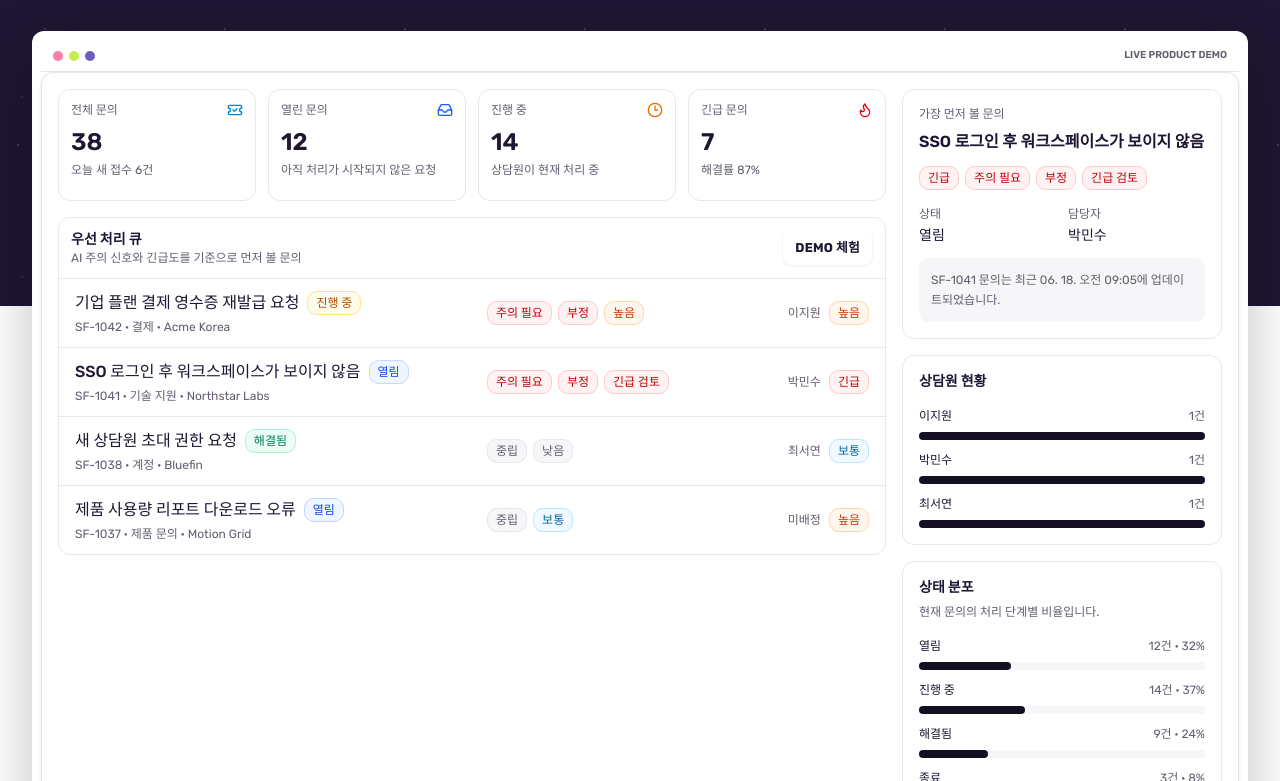
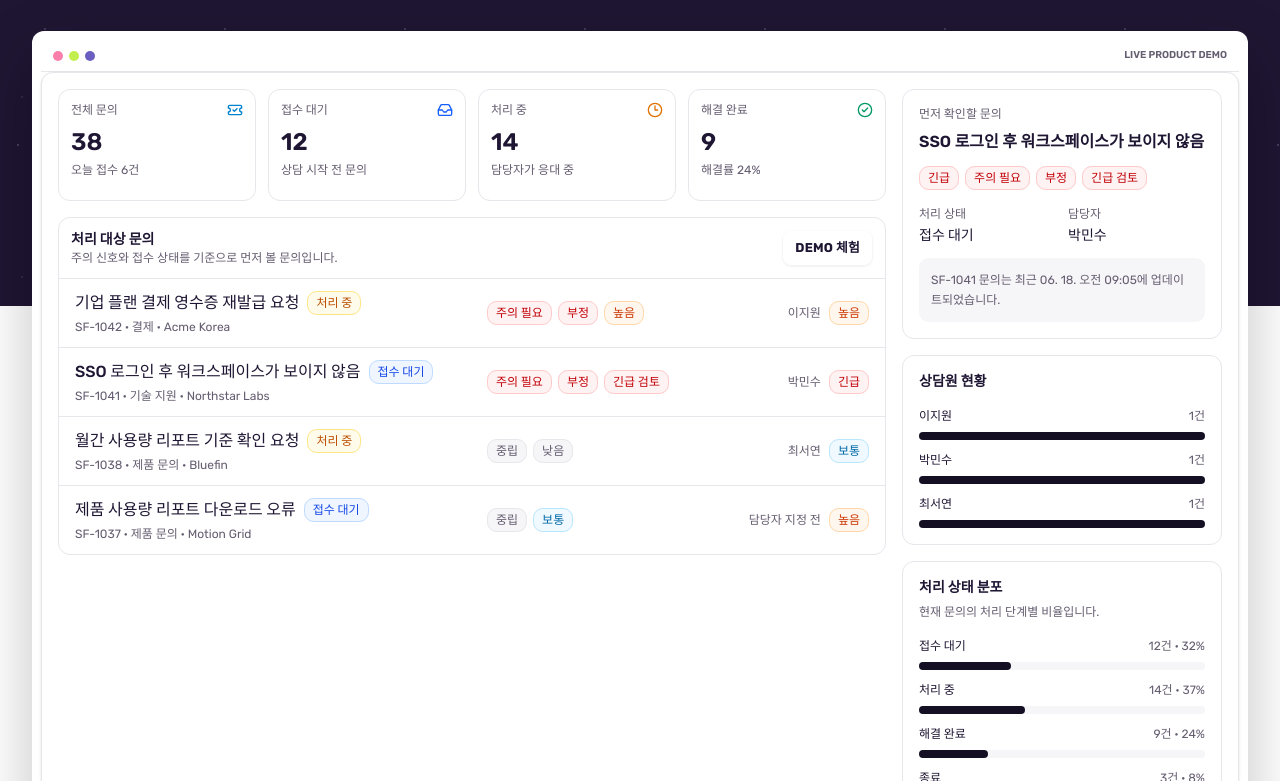
Before and after one commit to ddoniddoni/support-flow, a Next.js app: page / in a window 1280 px wide. Shown: the part 599-1380 px from the top of the page. Built offline with nearby package versions, Linux system fonts and the light colour scheme; no server answers.

Commit message:
fix(dashboard): 운영 화면 제품 언어 정리
완료된 문의가 미배정으로 보이지 않도록 처리 대상 목록을 활성 문의 중심으로 바꾸고, 대시보드 지표와 상태 라벨을 실제 지원 운영 용어에 맞게 정리했다.

```diff
--- a/src/app/admin/page.tsx
+++ b/src/app/admin/page.tsx
@@ -21,7 +21,7 @@ const adminAreas = [
   },
   {
     title: "운영 통계",
-    description: "열린 문의, 진행 중 문의, 긴급 문의와 카테고리 분포를 확인합니다.",
+    description: "접수 대기, 처리 중, 해결 완료와 AI 주의 신호를 확인합니다.",
     icon: BarChart3,
   },
   {
--- a/src/features/ai/components/ai-analysis-summary-card.tsx
+++ b/src/features/ai/components/ai-analysis-summary-card.tsx
@@ -26,9 +26,9 @@ const priorityLabels: Record<TicketPriority, string> = {
 };
 
 const statusLabels: Record<TicketStatus, string> = {
-  open: "열림",
-  in_progress: "진행 중",
-  resolved: "해결됨",
+  open: "접수 대기",
+  in_progress: "처리 중",
+  resolved: "해결 완료",
   closed: "종료",
 };
 
--- a/src/features/ai/components/ai-assistant-panel.tsx
+++ b/src/features/ai/components/ai-assistant-panel.tsx
@@ -54,9 +54,9 @@ const priorityLabels: Record<(typeof ticketPriorities)[number], string> = {
 };
 
 const statusLabels: Record<(typeof ticketStatuses)[number], string> = {
-  open: "열림",
-  in_progress: "진행 중",
-  resolved: "해결됨",
+  open: "접수 대기",
+  in_progress: "처리 중",
+  resolved: "해결 완료",
   closed: "종료",
 };
 
--- a/src/features/ai/components/ai-review-table.tsx
+++ b/src/features/ai/components/ai-review-table.tsx
@@ -52,6 +52,16 @@ function formatTicketNumber(ticketNumber: number | null | undefined) {
   }
 
   return `SF-${String(ticketNumber).padStart(4, "0")}`;
+}
+
+function getAssigneeLabel(ticket: NonNullable<AIReviewQueueItem["ticket"]>) {
+  if (ticket.assignee?.name) {
+    return ticket.assignee.name;
+  }
+
+  return ticket.status === "resolved" || ticket.status === "closed"
+    ? "처리 완료"
+    : "담당자 지정 전";
 }
 
 function SentimentBadge({ sentiment }: { sentiment: AISentiment }) {
@@ -109,7 +119,7 @@ function TicketSummary({ item }: { item: AIReviewQueueItem }) {
       <p className="mt-1 truncate text-xs text-muted-foreground">
         {formatTicketNumber(ticket.ticket_number)} ·{" "}
         {ticket.customer?.name ?? "고객 정보 없음"} ·{" "}
-        {ticket.assignee?.name ?? "미배정"}
+        {getAssigneeLabel(ticket)}
       </p>
     </div>
   );
--- a/src/features/dashboard/api/dashboard-api.ts
+++ b/src/features/dashboard/api/dashboard-api.ts
@@ -55,9 +55,9 @@ export type DashboardStats = {
 };
 
 const statusLabels: Record<TicketStatus, string> = {
-  open: "열림",
-  in_progress: "진행 중",
-  resolved: "해결됨",
+  open: "접수 대기",
+  in_progress: "처리 중",
+  resolved: "해결 완료",
   closed: "종료",
 };
 
@@ -156,6 +156,9 @@ export async function getDashboardStats(
   }
 
   const tickets = (data ?? []) as DashboardTicket[];
+  const activeTickets = tickets.filter(
+    (ticket) => ticket.status !== "resolved" && ticket.status !== "closed",
+  );
   const todayStart = getTodayStart();
 
   return {
@@ -183,6 +186,6 @@ export async function getDashboardStats(
       (ticket) => ticket.category,
       (key) => categoryLabels[key] ?? key,
     ),
-    recentTickets: tickets.slice(0, 5),
+    recentTickets: activeTickets.slice(0, 5),
   };
 }
--- a/src/features/dashboard/api/demo-dashboard-stats.ts
+++ b/src/features/dashboard/api/demo-dashboard-stats.ts
@@ -6,13 +6,13 @@ export const demoDashboardStats: DashboardStats = {
   totalTickets: 38,
   openTickets: 12,
   inProgressTickets: 14,
-  resolvedTickets: 33,
+  resolvedTickets: 9,
   urgentTickets: 7,
   createdToday: 6,
   statusDistribution: [
-    { key: "open", label: "열림", count: 12, percentage: 32 },
-    { key: "in_progress", label: "진행 중", count: 14, percentage: 37 },
-    { key: "resolved", label: "해결됨", count: 9, percentage: 24 },
+    { key: "open", label: "접수 대기", count: 12, percentage: 32 },
+    { key: "in_progress", label: "처리 중", count: 14, percentage: 37 },
+    { key: "resolved", label: "해결 완료", count: 9, percentage: 24 },
     { key: "closed", label: "종료", count: 3, percentage: 8 },
   ],
   categoryDistribution: [
@@ -57,13 +57,13 @@ export const demoDashboardStats: DashboardStats = {
     },
     {
       id: "demo-ticket-1038",
-      title: "새 상담원 초대 권한 요청",
+      title: "월간 사용량 리포트 기준 확인 요청",
       ticket_number: 1038,
       customer: { email: "admin@bluefin.example", name: "Bluefin" },
       assignee: { email: "seoyeon@example.com", name: "최서연" },
-      category: "account",
+      category: "product",
       priority: "medium",
-      status: "resolved",
+      status: "in_progress",
       ai_needs_review: false,
       ai_sentiment: "neutral",
       ai_urgency: "low",
--- a/src/features/dashboard/components/dashboard-view.tsx
+++ b/src/features/dashboard/components/dashboard-view.tsx
@@ -20,10 +20,10 @@ function getRoleLabel(role: Tables<"profiles">["role"]) {
 
 function getRoleDescription(role: Tables<"profiles">["role"]) {
   if (role === "agent") {
-    return "나에게 배정된 문의의 처리 상태와 우선순위를 추적합니다.";
+    return "오늘 처리할 문의와 AI 주의 신호를 확인합니다.";
   }
 
-  return "전체 지원 운영 현황과 병목 구간을 한눈에 확인합니다.";
+  return "지원팀의 처리 상태와 위험 신호를 한눈에 확인합니다.";
 }
 
 export function DashboardView({ profile }: DashboardViewProps) {
--- a/src/features/dashboard/components/operations-preview.tsx
+++ b/src/features/dashboard/components/operations-preview.tsx
@@ -1,6 +1,6 @@
 import {
+  CheckCircle2,
   Clock3,
-  Flame,
   Inbox,
   TicketCheck,
   type LucideIcon,
@@ -24,9 +24,9 @@ import type {
 } from "../api/dashboard-api";
 
 const statusLabels: Record<TicketStatus, string> = {
-  open: "열림",
-  in_progress: "진행 중",
-  resolved: "해결됨",
+  open: "접수 대기",
+  in_progress: "처리 중",
+  resolved: "해결 완료",
   closed: "종료",
 };
 
@@ -132,11 +132,23 @@ function getSelectedTicket(stats: DashboardStats) {
   );
 }
 
+function isCompletedTicket(ticket: DashboardTicket) {
+  return ticket.status === "resolved" || ticket.status === "closed";
+}
+
+function getAssigneeLabel(ticket: DashboardTicket) {
+  if (ticket.assignee?.name) {
+    return ticket.assignee.name;
+  }
+
+  return isCompletedTicket(ticket) ? "처리 완료" : "담당자 지정 전";
+}
+
 function getWorkloadItems(tickets: DashboardTicket[]) {
   const counts = new Map<string, number>();
 
   tickets.forEach((ticket) => {
-    const assignee = ticket.assignee?.name ?? "미배정";
+    const assignee = getAssigneeLabel(ticket);
     counts.set(assignee, (counts.get(assignee) ?? 0) + 1);
   });
 
@@ -174,7 +186,7 @@ function ToneBadge({ children, tone }: ToneBadgeProps) {
 
 function AIStatusBadges({ ticket }: { ticket: DashboardTicket }) {
   if (!ticket.ai_sentiment && !ticket.ai_urgency) {
-    return <ToneBadge tone="muted">AI 대기</ToneBadge>;
+    return <ToneBadge tone="muted">분류 대기</ToneBadge>;
   }
 
   return (
@@ -232,7 +244,7 @@ function PriorityQueueItem({
 
       <div className="flex items-center justify-between gap-2 lg:justify-end">
         <span className="truncate text-xs text-muted-foreground">
-          {ticket.assignee?.name ?? "미배정"}
+          {getAssigneeLabel(ticket)}
         </span>
         <ToneBadge tone={priorityTones[ticket.priority]}>
           {priorityLabels[ticket.priority]}
@@ -316,10 +328,10 @@ function EmptyQueue({
       <div>
         <Inbox className="mx-auto size-8 text-muted-foreground" />
         <p className="mt-3 text-sm font-medium text-foreground">
-          아직 표시할 문의가 없습니다
+          처리할 문의가 없습니다
         </p>
         <p className="mt-1 text-xs leading-5 text-muted-foreground">
-          문의가 접수되거나 배정되면 이곳에서 운영 흐름을 확인할 수 있습니다.
+          신규 문의가 접수되면 운영자가 먼저 확인할 항목을 보여줍니다.
         </p>
         {emptyHref && emptyLabel ? (
           <Link
@@ -351,32 +363,32 @@ export function OperationsPreview({
   const workloadItems = getWorkloadItems(stats.recentTickets);
   const metrics = [
     {
-      detail: `오늘 새 접수 ${stats.createdToday}건`,
+      detail: `오늘 접수 ${stats.createdToday}건`,
       icon: TicketCheck,
       label: "전체 문의",
       tone: "text-sky-600",
       value: String(stats.totalTickets),
     },
     {
-      detail: "아직 처리가 시작되지 않은 요청",
+      detail: "상담 시작 전 문의",
       icon: Inbox,
-      label: "열린 문의",
+      label: "접수 대기",
       tone: "text-blue-600",
       value: String(stats.openTickets),
     },
     {
-      detail: "상담원이 현재 처리 중",
+      detail: "담당자가 응대 중",
       icon: Clock3,
-      label: "진행 중",
+      label: "처리 중",
       tone: "text-amber-600",
       value: String(stats.inProgressTickets),
     },
     {
       detail: `해결률 ${getResolvedRate(stats)}%`,
-      icon: Flame,
-      label: "긴급 문의",
-      tone: "text-red-600",
-      value: String(stats.urgentTickets),
+      icon: CheckCircle2,
+      label: "해결 완료",
+      tone: "text-emerald-600",
+      value: String(stats.resolvedTickets),
     },
   ];
   const getTicketHref = (ticketId: string) =>
@@ -396,10 +408,10 @@ export function OperationsPreview({
             <div className="flex flex-col gap-2 border-b border-border px-3 py-3 sm:flex-row sm:items-center sm:justify-between">
               <div>
                 <p className="text-sm font-semibold text-foreground">
-                  우선 처리 큐
+                  처리 대상 문의
                 </p>
                 <p className="text-xs text-muted-foreground">
-                  AI 주의 신호와 긴급도를 기준으로 먼저 볼 문의
+                  주의 신호와 접수 상태를 기준으로 먼저 볼 문의입니다.
                 </p>
               </div>
               {ctaHref ? (
@@ -433,10 +445,10 @@ export function OperationsPreview({
             <div className="grid gap-3">
               <div>
                 <p className="text-xs font-medium text-muted-foreground">
-                  가장 먼저 볼 문의
+                  먼저 확인할 문의
                 </p>
                 <h2 className="mt-2 text-base font-semibold text-foreground">
-                  {selectedTicket?.title ?? "대기 중인 문의가 없습니다"}
+                  {selectedTicket?.title ?? "처리할 문의가 없습니다"}
                 </h2>
               </div>
               {selectedTicket ? (
@@ -451,7 +463,7 @@ export function OperationsPreview({
             <div className="mt-4 grid gap-3 text-sm">
               <div className="grid grid-cols-2 gap-3">
                 <div>
-                  <p className="text-xs text-muted-foreground">상태</p>
+                  <p className="text-xs text-muted-foreground">처리 상태</p>
                   <p className="mt-1 font-medium text-foreground">
                     {selectedTicket
                       ? statusLabels[selectedTicket.status]
@@ -461,7 +473,9 @@ export function OperationsPreview({
                 <div>
                   <p className="text-xs text-muted-foreground">담당자</p>
                   <p className="mt-1 font-medium text-foreground">
-                    {selectedTicket?.assignee?.name ?? "미배정"}
+                    {selectedTicket
+                      ? getAssigneeLabel(selectedTicket)
+                      : "대기 없음"}
                   </p>
                 </div>
               </div>
@@ -472,7 +486,7 @@ export function OperationsPreview({
                     )} 문의는 최근 ${formatDateTime(
                       selectedTicket.updated_at,
                     )}에 업데이트되었습니다.`
-                  : "새 문의가 들어오면 이 영역에서 우선 확인할 항목을 보여줍니다."}
+                  : "새 문의가 들어오면 이 영역에서 먼저 확인할 항목을 보여줍니다."}
               </div>
             </div>
           </div>
@@ -510,7 +524,7 @@ export function OperationsPreview({
           <DistributionPanel
             description="현재 문의의 처리 단계별 비율입니다."
             items={stats.statusDistribution}
-            title="상태 분포"
+            title="처리 상태 분포"
           />
           <DistributionPanel
             description="문의 유형별 접수 비중입니다."
--- a/src/features/tickets/components/ticket-detail-view.tsx
+++ b/src/features/tickets/components/ticket-detail-view.tsx
@@ -28,7 +28,12 @@ import type { AgentOption } from "../api/tickets-api";
 import { useAgents } from "../hooks/use-agents";
 import { useTicket } from "../hooks/use-ticket";
 import { useUpdateTicketAction } from "../hooks/use-update-ticket-action";
-import type { TicketDetailData, TicketLogItem, TicketReplyItem } from "../types";
+import type {
+  TicketDetail,
+  TicketDetailData,
+  TicketLogItem,
+  TicketReplyItem,
+} from "../types";
 import { TicketDetailSkeleton } from "./ticket-detail-skeleton";
 import { TicketReplyForm } from "./ticket-reply-form";
 
@@ -40,9 +45,9 @@ type TicketDetailViewProps = {
 type OperationField = "status" | "priority" | "assignee";
 
 const statusLabels: Record<TicketStatus, string> = {
-  open: "열림",
-  in_progress: "진행 중",
-  resolved: "해결됨",
+  open: "접수 대기",
+  in_progress: "처리 중",
+  resolved: "해결 완료",
   closed: "종료",
 };
 
@@ -133,6 +138,16 @@ function formatReplyAuthor(reply: TicketReplyItem, isCustomerView: boolean) {
   }
 
   return `${authorRoleLabels[reply.author.role]} ${reply.author.name} (${reply.author.email})`;
+}
+
+function getTicketAssigneeLabel(ticket: TicketDetail) {
+  if (ticket.assignee?.name) {
+    return ticket.assignee.name;
+  }
+
+  return ticket.status === "resolved" || ticket.status === "closed"
+    ? "처리 완료"
+    : "담당자 지정 전";
 }
 
 function StatusBadge({ status }: { status: TicketStatus }) {
@@ -367,7 +382,9 @@ function TicketOperationsPanel({
 
   function getAgentLabel(agentId: string | null) {
     if (!agentId) {
-      return "미배정";
+      return ticket.status === "resolved" || ticket.status === "closed"
+        ? "처리 완료"
+        : "담당자 지정 전";
     }
 
     const agent = agentsQuery.data?.find((item) => item.id === agentId);
@@ -472,7 +489,7 @@ function TicketOperationsPanel({
                     })
                   }
                 >
-                  <option value="unassigned">미배정</option>
+                  <option value="unassigned">담당자 지정 전</option>
                   {(agentsQuery.data ?? []).map((agent: AgentOption) => (
                     <option key={agent.id} value={agent.id}>
                       {agent.name} ({agent.email})
@@ -681,7 +698,7 @@ function TicketDetailContent({
                   <div>
                     <p className="text-muted-foreground">담당자</p>
                     <p className="font-medium text-foreground">
-                      {ticket.assignee?.name ?? "미배정"}
+                      {getTicketAssigneeLabel(ticket)}
                     </p>
                     {ticket.assignee?.email ? (
                       <p className="mt-0.5 text-xs text-muted-foreground">
--- a/src/features/tickets/components/ticket-list-table.tsx
+++ b/src/features/tickets/components/ticket-list-table.tsx
@@ -23,9 +23,9 @@ import type {
 import type { TicketListItem } from "../types";
 
 const statusLabels: Record<TicketStatus, string> = {
-  open: "열림",
-  in_progress: "진행 중",
-  resolved: "해결됨",
+  open: "접수 대기",
+  in_progress: "처리 중",
+  resolved: "해결 완료",
   closed: "종료",
 };
 
@@ -100,6 +100,16 @@ function formatTicketNumber(ticketNumber: number | null | undefined) {
   }
 
   return `SF-${String(ticketNumber).padStart(4, "0")}`;
+}
+
+function getAssigneeLabel(ticket: TicketListItem) {
+  if (ticket.assignee?.name) {
+    return ticket.assignee.name;
+  }
+
+  return ticket.status === "resolved" || ticket.status === "closed"
+    ? "처리 완료"
+    : "담당자 지정 전";
 }
 
 function StatusBadge({ status }: { status: TicketStatus }) {
@@ -319,7 +329,7 @@ export function TicketListTable({
                 )}
                 {isCustomer ? null : (
                   <TableCell className="truncate">
-                    {ticket.assignee?.name ?? "미배정"}
+                    {getAssigneeLabel(ticket)}
                   </TableCell>
                 )}
                 {isCustomer ? null : (
--- a/src/features/tickets/components/ticket-list-view.tsx
+++ b/src/features/tickets/components/ticket-list-view.tsx
@@ -33,9 +33,9 @@ type TicketListViewProps = {
 
 const statusLabels = {
   all: "전체 상태",
-  open: "열림",
-  in_progress: "진행 중",
-  resolved: "해결됨",
+  open: "접수 대기",
+  in_progress: "처리 중",
+  resolved: "해결 완료",
   closed: "종료",
 } as const;
 
```
